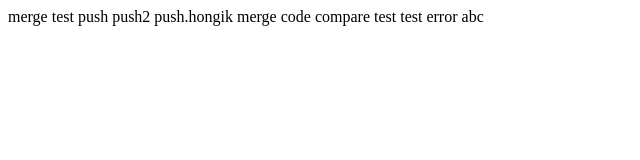
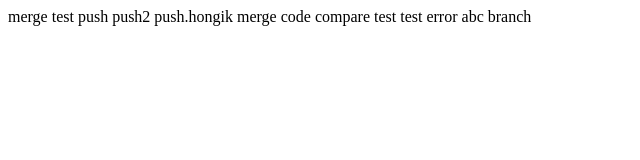
Before and after one commit to ahi200/hong, a plain HTML site: page index.html in a window 1280 px wide. Shown: the full height of the page, 0-640 px from the left. Drawn offline with Linux system fonts and the light colour scheme.

Commit message:
abc branch

```diff
--- a/index.html
+++ b/index.html
@@ -10,5 +10,5 @@ merge code compare test
 test
 error
 
-abc
+abc branch
 </html>
```
